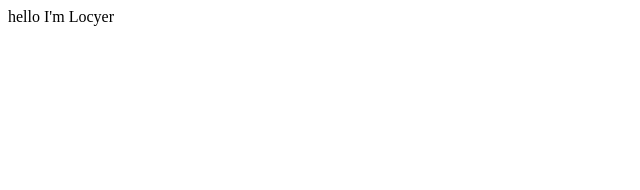
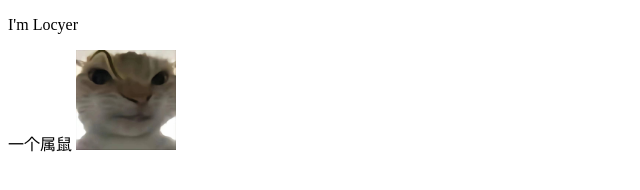
Before and after one commit to Locyer/re02, a plain HTML site: page index.html in a window 1280 px wide. Shown: the whole page, without its empty margins (0-640 px from the left). Drawn offline with Linux system fonts and the light colour scheme.

Commit message:
Add files via upload

```diff
--- a/index.html
+++ b/index.html
@@ -1 +1,19 @@
-<p>hello I'm Locyer</p>
+<!DOCTYPE html>
+<html lang="en">
+<head>
+    <meta charset="UTF-8">
+    <meta name="viewport" content="width=device-width, initial-scale=1.0">
+    <title>Locyer_Dashboard</title>
+</head>
+<body>
+    <div>
+        <p>
+            I'm Locyer
+        </p>
+    </div>
+    <p>
+        一个属鼠
+    <img src="1.jpg" alt="属鼠" width="100" height="100">
+    </p>
+</body>
+</html>
```
Also changed, not shown: 1.jpg (added).
